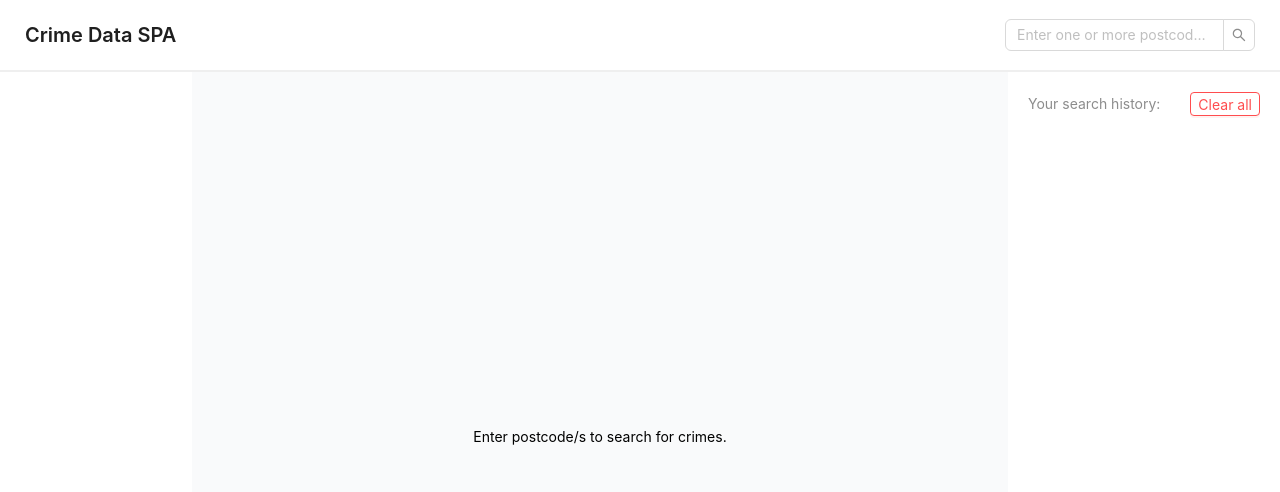
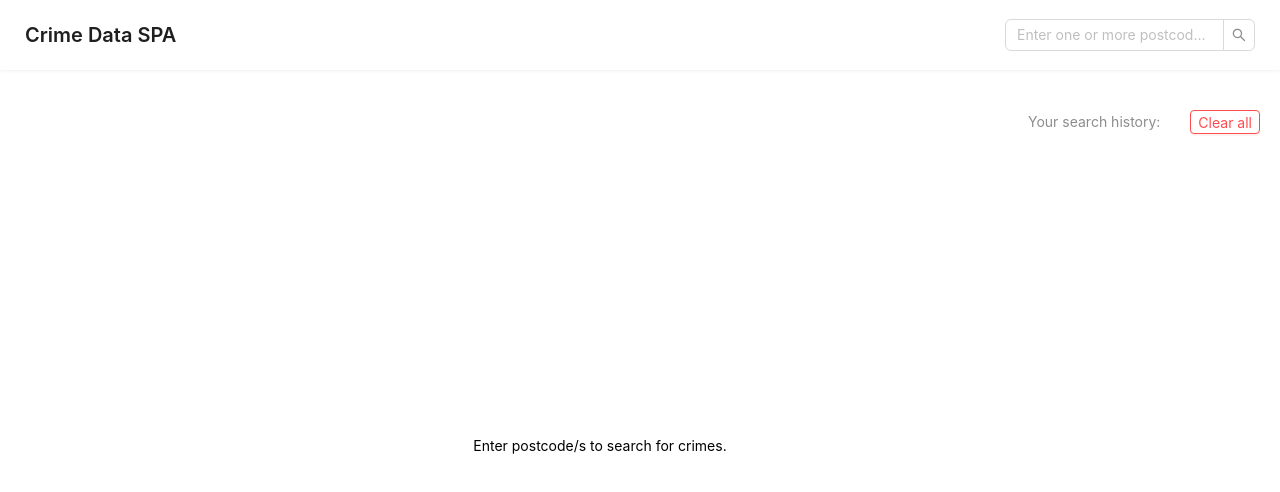
Before and after one commit to borderistheocean/crime-data-spa, a React (Create React App) app: page / in a window 1280 px wide. Shown: the top 492 px of the page. Built offline with nearby package versions, Linux system fonts and the light colour scheme.

Commit message:
Added shadow to nav banner

```diff
--- a/src/App.scss
+++ b/src/App.scss
@@ -13,7 +13,8 @@ $borders-color: #efefef;
   display: flex;
   justify-content: space-between;
   background: rgb(255, 255, 255);
-  border-bottom: 2px solid $borders-color;
+  box-shadow: 0 1px 2px 0 rgba(0, 0, 0, 0.03), 0 1px 6px -1px rgba(0, 0, 0, 0.02), 0 2px 4px 0 rgba(0, 0, 0, 0.02);
+  margin-bottom: 20px;
 }
 
 .ant-layout-sider {
@@ -21,7 +22,8 @@ $borders-color: #efefef;
   color: #000000;
 }
 
-.ant-layout-content {
+.ant-layout-content,
+.ant-layout {
   background: #ffffff;
   color: #000;
 }
--- a/src/App.tsx
+++ b/src/App.tsx
@@ -175,7 +175,7 @@ function App() {
             </Sider>
             <Content>
               <div className="flex h-full">
-                <div id="crimesContainer" className="flex-auto w-3/4 overflow-y-auto bg-gray-50">
+                <div id="crimesContainer" className="flex-auto w-3/4 overflow-y-auto bg-white">
                   {(resultTotal === 0) &&
                     <div className="flex items-center justify-center w-full h-full">
                       <div>
```
